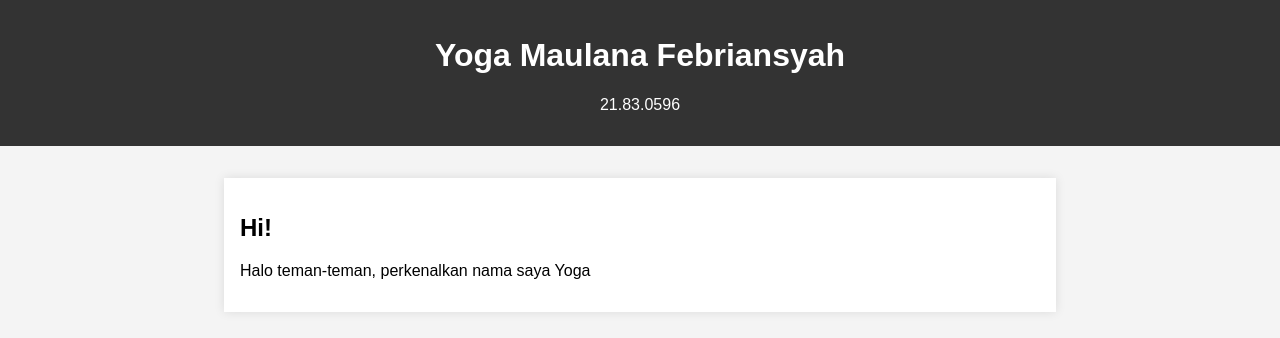
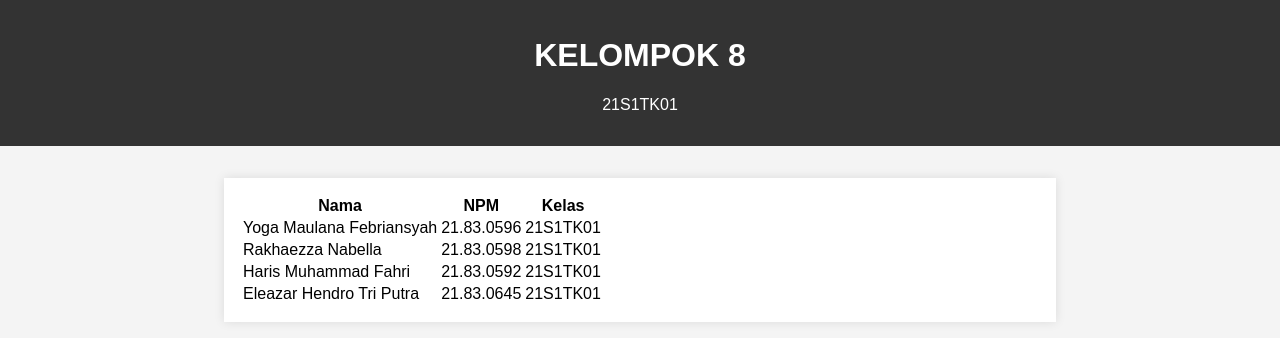
Before and after one commit to Bhingchilling/CC-PRAKTIKUM7, a Flask app: page / in a window 1280 px wide. Shown: the top 338 px of the page. Run offline with Flask 3, Linux system fonts and the light colour scheme.

Commit message:
index.html

```diff
--- a/templates/index.html
+++ b/templates/index.html
@@ -7,12 +7,37 @@
 </head>
 <body>
     <header>
-        <h1>Yoga Maulana Febriansyah</h1>
-        <p>21.83.0596</p>
+        <h1>KELOMPOK 8</h1>
+        <p>21S1TK01</p>
     </header>
     <section id="biography">
-        <h2>Hi!</h2>
-        <p>Halo teman-teman, perkenalkan nama saya Yoga</p>
+    <table class="center">
+        <tr>
+            <th>Nama</th>
+            <th>NPM</th>
+            <th>Kelas</th>
+        </tr>
+        <tr>
+            <td>Yoga Maulana Febriansyah</td>
+            <td>21.83.0596</td>
+            <td>21S1TK01</td>
+        </tr>
+        <tr>
+            <td>Rakhaezza Nabella</td>
+            <td>21.83.0598</td>
+            <td>21S1TK01</td>
+        </tr>
+        <tr>
+            <td>Haris Muhammad Fahri</td>
+            <td>21.83.0592</td>
+            <td>21S1TK01</td>
+        </tr>
+        <tr>
+            <td>Eleazar Hendro Tri Putra</td>
+            <td>21.83.0645</td>
+            <td>21S1TK01</td>
+        </tr>
+    </table>
     </section>
 </body>
 </html>
```
